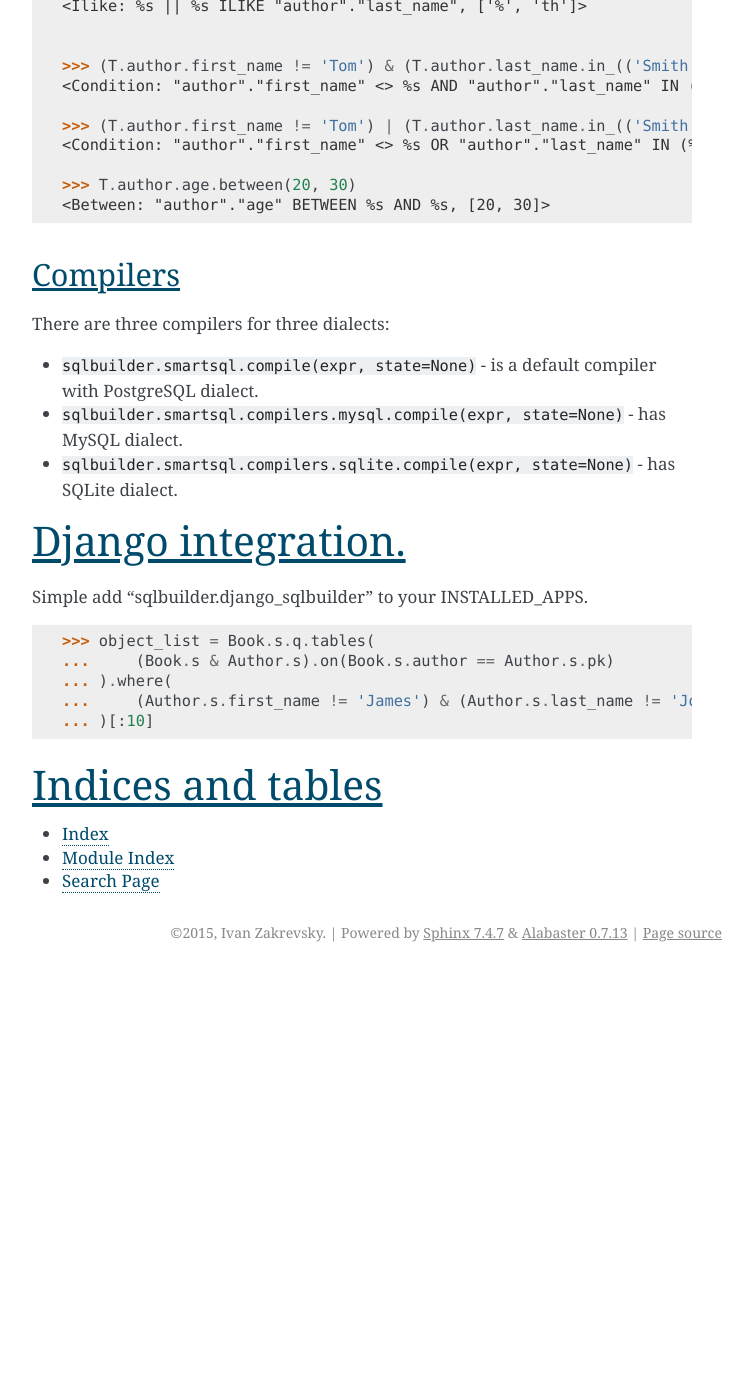
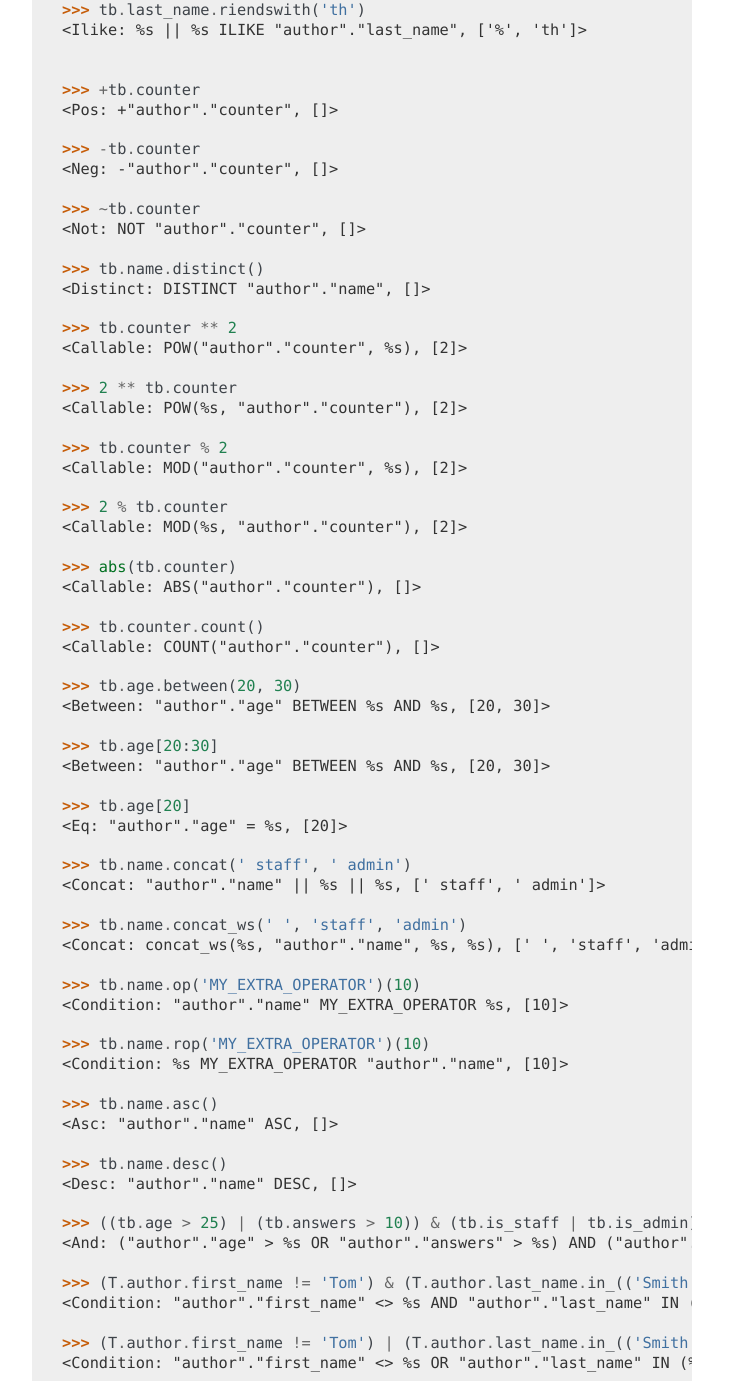
Before and after one commit to vmuriart/sqlbuilder, a Sphinx documentation site: the page built from docs/index.rst, in a window 1280 px wide and 1400 px high, scrolled down 5302 px. Shown: the whole window, without its empty margins (388-1141 px from the left). Built offline with Sphinx 7.4.7, drawn with Linux system fonts in a browser that asks for light colours; before the commit the page ends 6274 px from its top, so only the background shows below that; some of the changed text lies outside the part shown.

Commit message:
docs in progress, minor fix

```diff
--- a/docs/index.rst
+++ b/docs/index.rst
@@ -261,14 +261,111 @@ Condition operators
     <Ilike: %s || %s ILIKE "author"."last_name", ['%', 'th']>
 
 
+    >>> +tb.counter
+    <Pos: +"author"."counter", []>
+
+    >>> -tb.counter
+    <Neg: -"author"."counter", []>
+
+    >>> ~tb.counter
+    <Not: NOT "author"."counter", []>
+
+    >>> tb.name.distinct()
+    <Distinct: DISTINCT "author"."name", []>
+
+    >>> tb.counter ** 2
+    <Callable: POW("author"."counter", %s), [2]>
+
+    >>> 2 ** tb.counter
+    <Callable: POW(%s, "author"."counter"), [2]>
+
+    >>> tb.counter % 2
+    <Callable: MOD("author"."counter", %s), [2]>
+
+    >>> 2 % tb.counter
+    <Callable: MOD(%s, "author"."counter"), [2]>
+
+    >>> abs(tb.counter)
+    <Callable: ABS("author"."counter"), []>
+
+    >>> tb.counter.count()
+    <Callable: COUNT("author"."counter"), []>
+
+    >>> tb.age.between(20, 30)
+    <Between: "author"."age" BETWEEN %s AND %s, [20, 30]>
+
+    >>> tb.age[20:30]
+    <Between: "author"."age" BETWEEN %s AND %s, [20, 30]>
+
+    >>> tb.age[20]
+    <Eq: "author"."age" = %s, [20]>
+
+    >>> tb.name.concat(' staff', ' admin')
+    <Concat: "author"."name" || %s || %s, [' staff', ' admin']>
+
+    >>> tb.name.concat_ws(' ', 'staff', 'admin')
+    <Concat: concat_ws(%s, "author"."name", %s, %s), [' ', 'staff', 'admin']>
+
+    >>> tb.name.op('MY_EXTRA_OPERATOR')(10)
+    <Condition: "author"."name" MY_EXTRA_OPERATOR %s, [10]>
+
+    >>> tb.name.rop('MY_EXTRA_OPERATOR')(10)
+    <Condition: %s MY_EXTRA_OPERATOR "author"."name", [10]>
+
+    >>> tb.name.asc()
+    <Asc: "author"."name" ASC, []>
+
+    >>> tb.name.desc()
+    <Desc: "author"."name" DESC, []>
+
+    >>> ((tb.age > 25) | (tb.answers > 10)) & (tb.is_staff | tb.is_admin)
+    <And: ("author"."age" > %s OR "author"."answers" > %s) AND ("author"."is_staff" OR "author"."is_admin"), [25, 10]>
+
     >>> (T.author.first_name != 'Tom') & (T.author.last_name.in_(('Smith', 'Johnson')))
     <Condition: "author"."first_name" <> %s AND "author"."last_name" IN (%s, %s), ['Tom', 'Smith', 'Johnson']>
 
     >>> (T.author.first_name != 'Tom') | (T.author.last_name.in_(('Smith', 'Johnson')))
     <Condition: "author"."first_name" <> %s OR "author"."last_name" IN (%s, %s), ['Tom', 'Smith', 'Johnson']>
 
-    >>> T.author.age.between(20, 30)
-    <Between: "author"."age" BETWEEN %s AND %s, [20, 30]>
+
+Query object
+------------
+
+.. module:: sqlbuilder.smartsql
+
+.. class:: Query
+
+    Query builder class
+
+    .. method:: fields(self, *args, **opts)
+
+        Usage::
+
+            >>> from sqlbuilder.smartsql import *
+            >>> q = Q().tables(T.author)
+
+            >>> # Add fields:
+            >>> q = q.fields(T.author.first_name, T.author.last_name)
+            >>> q
+            <Query: SELECT "author"."first_name", "author"."last_name" FROM "author", []>
+            >>> q = q.fields(T.author.age)
+            >>> q
+            <Query: SELECT "author"."first_name", "author"."last_name", "author"."age" FROM "author", []>
+
+            >>> # Set new fields list:
+            >>> q = q.fields([T.author.id, T.author.status])
+            >>> q
+            <Query: SELECT "author"."id", "author"."status" FROM "author", []>
+
+            >>> # Reset fields:
+            >>> q = q.fields([])
+            >>> q
+            <Query: SELECT  FROM "author", []>
+
+            >>> # Second way to reset fields:
+            >>> q = q.fields(reset=True)
+            >>> q
+            <Query: SELECT  FROM "author", []>
 
 
 Compilers
```
Also changed, not shown: other parts of docs/index.rst (+3 -3 lines), 1 other file.
